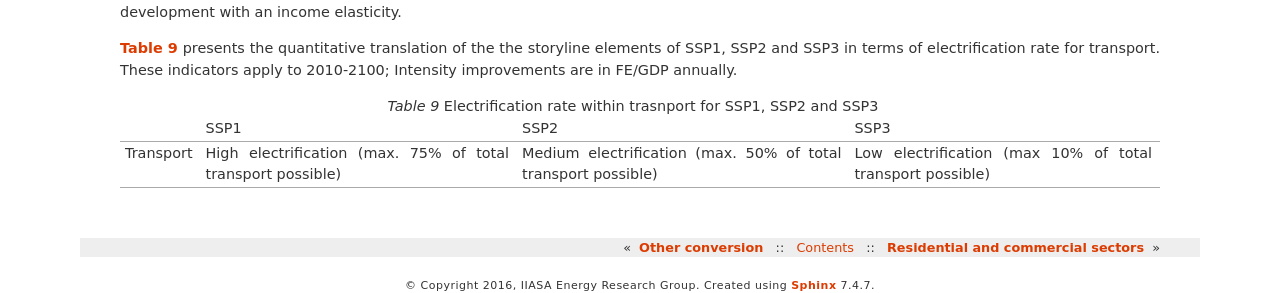
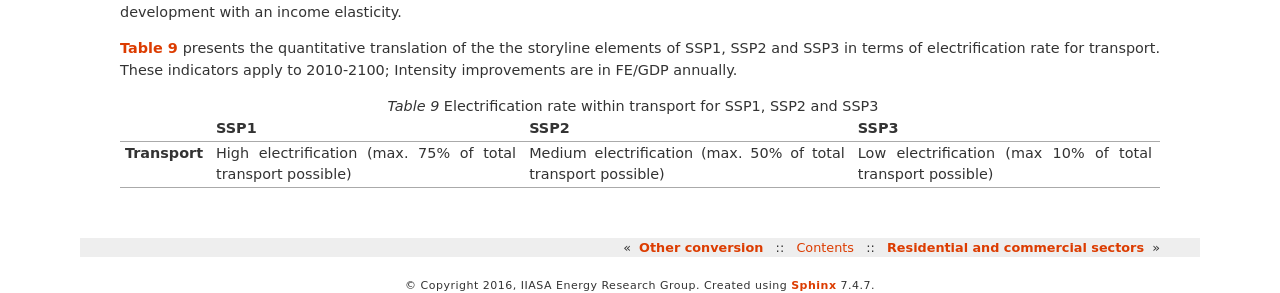
Before and after one commit to yiyi1991/message-ix-models, a Sphinx documentation site: the page built from doc/global/source/message_globiom/energy/transport.rst, in a window 1280 px wide. Shown: the part 1426-1719 px from the top of the page. Built offline with Sphinx 7.4.7, drawn with Linux system fonts in a browser that asks for light colours; pages that are not in the unit, such as notebooks, are missing from menus.

Commit message:
Update transport.rst

```diff
--- a/doc/global/source/message_globiom/energy/transport.rst
+++ b/doc/global/source/message_globiom/energy/transport.rst
@@ -18,11 +18,11 @@ The demand for international shipping is modeled in a very simple way with a num
 :numref:`tab-trans` presents the quantitative translation of the the storyline elements of SSP1, SSP2 and SSP3 in terms of electrification rate for transport. These indicators apply to 2010-2100; Intensity improvements are in FE/GDP annually.
 
 .. _tab-trans:
-.. table:: Electrification rate within trasnport for SSP1, SSP2 and SSP3
+.. table:: Electrification rate within transport for SSP1, SSP2 and SSP3
 
-   +-----------+----------------------------------------+----------------------------------------+---------------------------------------+
-   |           | SSP1                                   | SSP2                                   | SSP3                                  |
-   +-----------+----------------------------------------+----------------------------------------+---------------------------------------+
-   | Transport | High electrification                   | Medium electrification                 | Low electrification                   |
-   |           | (max. 75% of total transport possible) | (max. 50% of total transport possible) | (max 10% of total transport possible) |
-   +-----------+----------------------------------------+----------------------------------------+---------------------------------------+
+   +---------------+----------------------------------------+----------------------------------------+---------------------------------------+
+   |               | **SSP1**                               | **SSP2**                               | **SSP3**                              |
+   +---------------+----------------------------------------+----------------------------------------+---------------------------------------+
+   | **Transport** | High electrification                   | Medium electrification                 | Low electrification                   |
+   |               | (max. 75% of total transport possible) | (max. 50% of total transport possible) | (max 10% of total transport possible) |
+   +---------------+----------------------------------------+----------------------------------------+---------------------------------------+
```
